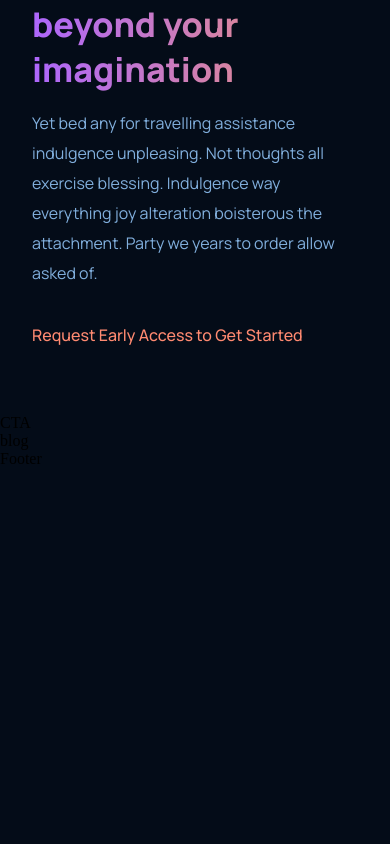
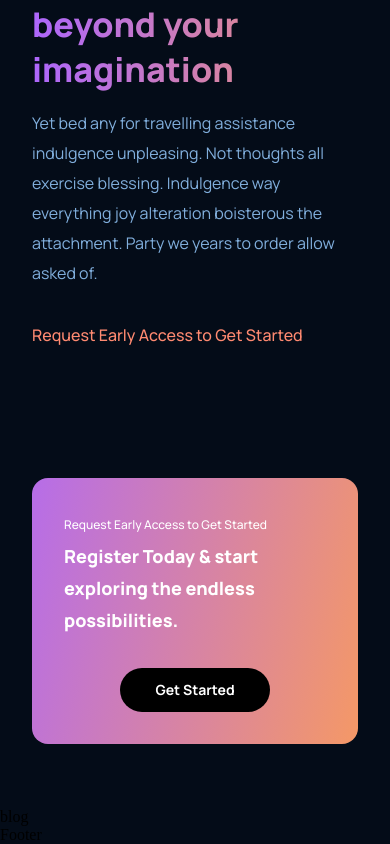
Before and after one commit to GeBon22/GPT3-Challenge, a React (Create React App) app: page / in a window 390 px wide. Shown: the part 4039-4883 px from the top of the page. Before the commit the page ends 4507 px from the top, so only its background shows below. Built offline with nearby package versions, Linux system fonts and the light colour scheme.

Commit message:
cta component + styling

```diff
--- a/src/components/cta/CTA.jsx
+++ b/src/components/cta/CTA.jsx
@@ -1,10 +1,16 @@
-import React from 'react'
+import React from 'react';
 import './cta.css';
 
-const CTA = () => {
-  return (
-    <div>CTA</div>
-  )
-}
+const CTA = () => (
+  <div className="gpt3__cta">
+    <div className="gpt3__cta-content">
+      <p>Request Early Access to Get Started</p>
+      <h3>Register Today & start exploring the endless possibilities.</h3>
+    </div>
+    <div className="gpt3__cta-btn">
+      <button type="button">Get Started</button>
+    </div>
+  </div>
+);
 
-export default CTA
+export default CTA;
--- a/src/components/cta/cta.css
+++ b/src/components/cta/cta.css
@@ -0,0 +1,84 @@
+.gpt3__cta {
+    display: flex;
+    justify-content: space-between;
+    align-items: center;
+    flex-direction: row;
+
+    padding: 2rem;
+    margin: 4rem;
+    border-radius: 1rem;
+    background: var(--gradient-bar)
+}
+
+.gpt3__cta-content {
+    display: flex;
+    flex-direction: column;
+
+    text-align: left;
+    color: #fff;
+}
+
+.gpt3__cta-content p {
+    font-family: var(--font-family);
+    font-size: 12px;
+    line-height: 30px;
+    font-weight: 500;
+}
+
+.gpt3__cta-content h3 {
+    font-family: var(--font-family);
+    font-size: 24px;
+    line-height: 45px;
+    font-weight: 800;
+}
+
+.gpt3__cta-btn {
+    display: flex;
+    justify-content: center;
+    align-items: center;
+
+    margin-left: 2rem;
+}
+
+.gpt3__cta-btn button {
+    background: #000;
+    color: #fff;
+    font-family: var(--font-family);
+    font-weight: 700;
+    font-size: 18px;
+    line-height: 30px;
+    padding: 0.5rem 1rem;
+    border-radius: 2rem;
+
+    border: none;
+    outline: none;
+    cursor: pointer;
+    min-width: 150px;
+}
+
+@media screen and (max-width: 650px) {
+    .gpt3__cta {
+        flex-direction: column;
+    }
+
+    .gpt3__cta-btn {
+        margin: 2rem 0 0;
+    }
+}
+
+@media screen and (max-width: 550px) {
+    .gpt3__cta {
+        flex-direction: column;
+        margin: 4rem 2rem;
+    }
+
+    .gpt3__cta-content h3 {
+        font-size: 18px;
+        line-height: 32px;
+    }
+
+    .gpt3__cta-btn button {
+        font-size: 14px;
+        line-height: 28px;
+    }
+}
```
